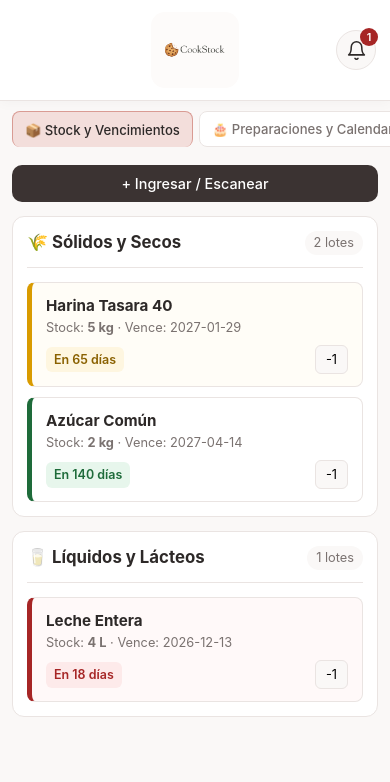
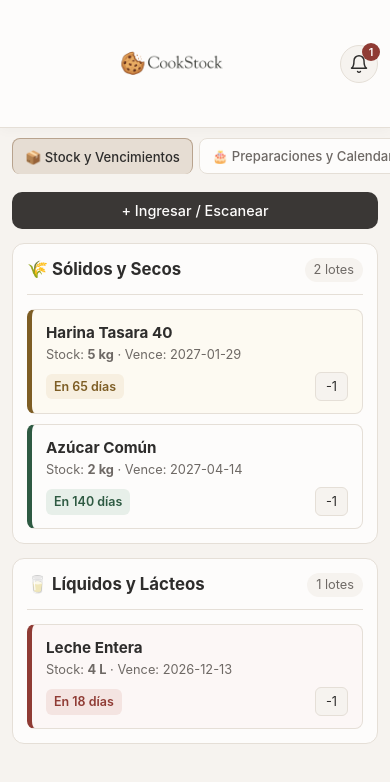
Before and after one commit to JoaquinNicolato-git/joaquinicolato-git.github.io, a plain HTML site: page index.html in a window 390 px wide. Drawn offline with Linux system fonts and the light colour scheme.

Commit message:
Add files via upload

```diff
--- a/styles.css
+++ b/styles.css
@@ -1,18 +1,18 @@
 :root {
-    --bg: #faf8f7;
-    --surface: #ffffff;
-    --border: #eae4e2;
-    --text: #2d2928;
-    --muted: #7a7270;
-    --accent: #f3dedb;
-    --accent-dark: #d99b93;
-    --primary: #3b3332;
-    --verde-bg: #e7f6ec;
-    --verde-txt: #1e6b3a;
-    --amarillo-bg: #fef6e0;
-    --amarillo-txt: #8a6100;
-    --rojo-bg: #fdeaea;
-    --rojo-txt: #a62626;
+    --bg: #f6f3ef;
+    --surface: #fdfcfb;
+    --border: #e5dfd7;
+    --text: #2e2d2c;
+    --muted: #6e6965;
+    --accent: #e6ddd3;
+    --accent-dark: #b8a38e;
+    --primary: #3a3735;
+    --verde-bg: #e7efe9;
+    --verde-txt: #2e5a42;
+    --amarillo-bg: #f7efe0;
+    --amarillo-txt: #7d5d24;
+    --rojo-bg: #f4e4e1;
+    --rojo-txt: #8f3b34;
     --radius: 12px;
 }
 
@@ -30,20 +30,19 @@ body {
     overflow-x: hidden;
 }
 
-/* Encabezado superior estético con logo centrado y campana de silueta */
+/* Encabezado compacto con logo de 350px y campana de silueta */
 .topbar {
     background: var(--surface);
     border-bottom: 1px solid var(--border);
-    padding: 14px 24px;
-    min-height: 112px;
+    padding: 6px 20px;
     display: grid;
-    grid-template-columns: 1fr auto 1fr;
+    grid-template-columns: 42px 1fr 42px;
     align-items: center;
-    gap: 12px;
+    gap: 10px;
     position: sticky;
     top: 0;
     z-index: 10;
-    box-shadow: 0 2px 12px rgba(45, 41, 40, 0.03);
+    box-shadow: 0 2px 12px rgba(46, 45, 44, 0.03);
 }
 
 .topbar-spacer {
@@ -54,17 +53,16 @@ body {
     display: flex;
     align-items: center;
     justify-content: center;
+    width: 100%;
 }
 
 .brand-logo {
-    height: 92px;
-    width: auto;
-    max-width: 320px;
+    width: 350px;
+    max-width: 100%;
+    height: auto;
+    max-height: 140px;
     object-fit: contain;
     display: block;
-    border-radius: 14px;
-    padding: 4px 10px;
-    background: #fdfbfa;
 }
 
 .topbar-actions {
@@ -79,8 +77,8 @@ body {
     background: var(--bg);
     border: 1px solid var(--border);
     color: var(--text);
-    width: 44px;
-    height: 44px;
+    width: 40px;
+    height: 40px;
     border-radius: 999px;
     display: inline-flex;
     align-items: center;
@@ -97,8 +95,8 @@ body {
 }
 
 .bell-icon {
-    width: 21px;
-    height: 21px;
+    width: 20px;
+    height: 20px;
     display: block;
 }
 
@@ -112,7 +110,7 @@ body {
 /* Botones y badges */
 .btn-primary {
     background: var(--primary);
-    color: #fff;
+    color: #fdfcfb;
     border: none;
     padding: 10px 18px;
     border-radius: 10px;
@@ -176,6 +174,7 @@ body {
     cursor: pointer;
     font-size: 0.82rem;
     flex-shrink: 0;
+    color: var(--text);
 }
 
 .btn-icon:hover {
@@ -187,7 +186,7 @@ body {
     top: -3px;
     right: -3px;
     background: var(--rojo-txt);
-    color: #ffffff;
+    color: #fdfcfb;
     font-size: 0.68rem;
     font-weight: 600;
     min-width: 18px;
@@ -256,7 +255,7 @@ body {
 .tabs {
     display: flex;
     gap: 6px;
-    padding: 14px 24px 0;
+    padding: 12px 24px 0;
     max-width: 1200px;
     margin: 0 auto;
     flex-wrap: wrap;
@@ -364,13 +363,13 @@ body {
 }
 
 .lote-card.amarillo {
-    border-left-color: #d99b00;
-    background: #fffdf7;
+    border-left-color: var(--amarillo-txt);
+    background: #fdfaf2;
 }
 
 .lote-card.rojo {
     border-left-color: var(--rojo-txt);
-    background: #fff9f9;
+    background: #fcf7f6;
 }
 
 .lote-info {
@@ -420,6 +419,7 @@ body {
 .btn-consumir {
     background: var(--bg);
     border: 1px solid var(--border);
+    color: var(--text);
     padding: 6px 10px;
     border-radius: 6px;
     cursor: pointer;
@@ -605,7 +605,7 @@ textarea {
 }
 
 .prep-item.listo {
-    opacity: 0.72;
+    opacity: 0.74;
     background: var(--bg);
 }
 
@@ -649,7 +649,7 @@ textarea {
 .modal {
     position: fixed;
     inset: 0;
-    background: rgba(0, 0, 0, 0.45);
+    background: rgba(46, 45, 44, 0.42);
     display: flex;
     align-items: center;
     justify-content: center;
@@ -702,6 +702,7 @@ textarea {
 
 .atajos-fecha button {
     background: var(--accent);
+    color: var(--text);
     border: none;
     padding: 5px 9px;
     border-radius: 6px;
@@ -712,13 +713,13 @@ textarea {
 /* Responsivo tablet */
 @media (max-width: 900px) {
     .topbar {
-        padding: 12px 16px;
-        min-height: 98px;
+        padding: 6px 14px;
     }
 
     .brand-logo {
-        height: 78px;
-        max-width: 270px;
+        width: 350px;
+        max-width: 100%;
+        max-height: 125px;
     }
 
     .compra-inline {
@@ -729,20 +730,28 @@ textarea {
 /* Responsivo celular */
 @media (max-width: 768px) {
     .topbar {
-        grid-template-columns: 44px 1fr 44px;
-        padding: 12px 14px;
-        min-height: 96px;
+        grid-template-columns: 1fr auto;
+        padding: 6px 12px;
         gap: 8px;
     }
 
+    .topbar-spacer {
+        display: none;
+    }
+
+    .brand {
+        justify-content: center;
+    }
+
     .brand-logo {
-        height: 76px;
-        max-width: 245px;
+        width: 350px;
+        max-width: 100%;
+        max-height: 115px;
     }
 
     .btn-bell {
-        width: 40px;
-        height: 40px;
+        width: 38px;
+        height: 38px;
     }
 
     .stock-toolbar {
```
